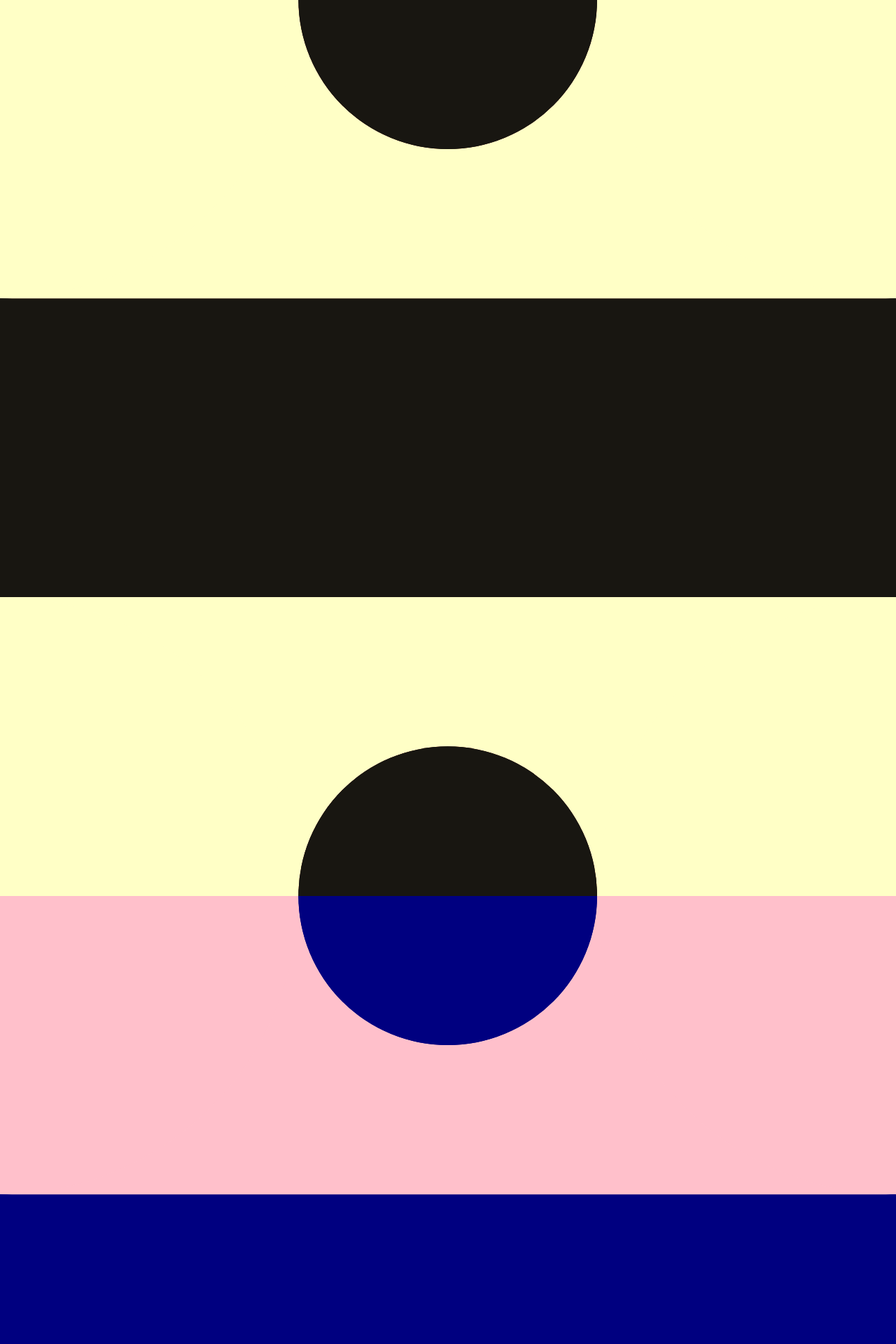
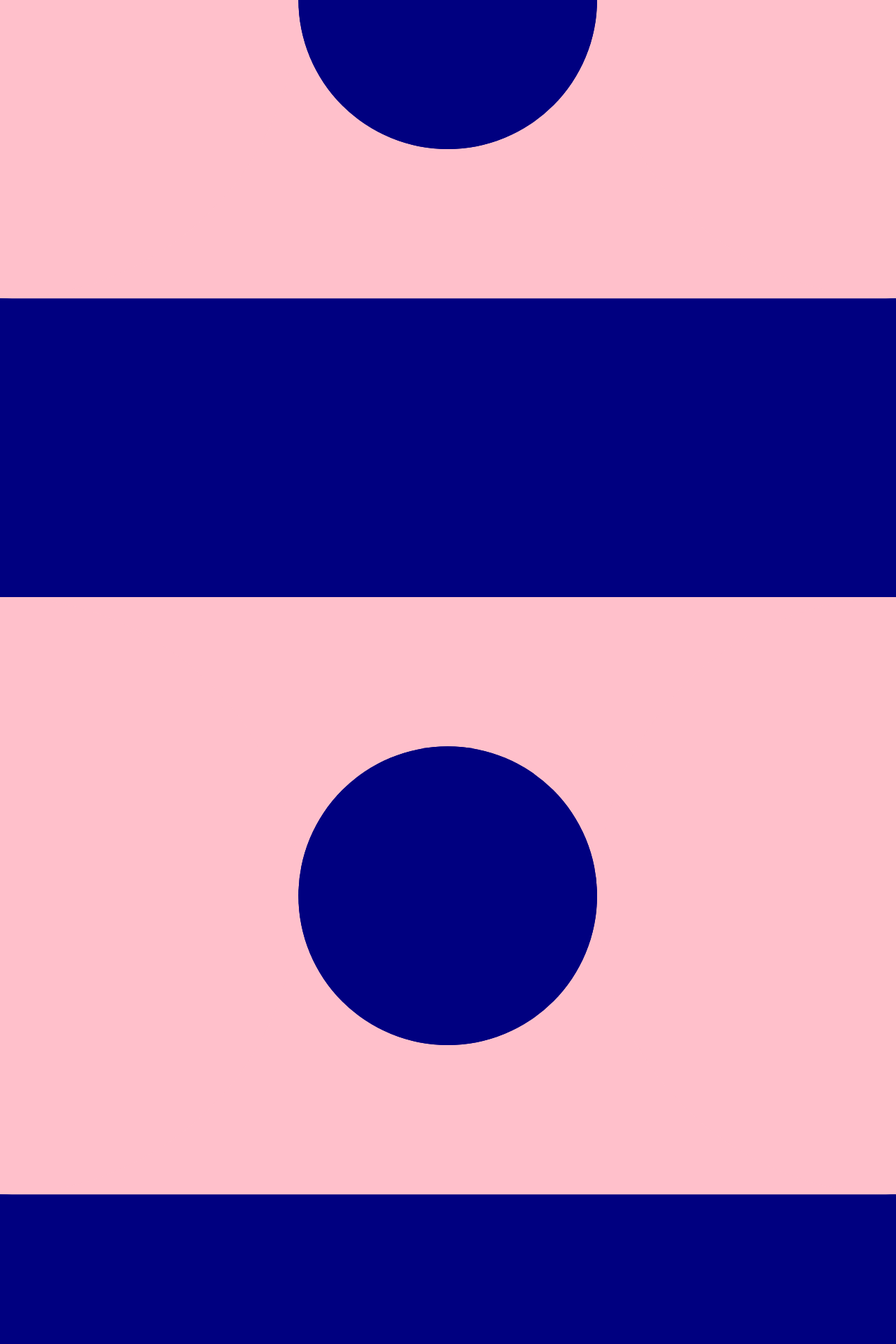
Before and after one commit to CheshireSwift/cheshireswift.github.io, a Jekyll site: the page truchet/index.html, which Jekyll copies as it is, in a window 1280 px wide. Shown: the top 1920 px of the page at 70% size. Built offline with Jekyll 4.4.1, drawn with Linux system fonts in a browser that asks for light colours.

Commit message:
Remove truchet hover

```diff
--- a/truchet/index.html
+++ b/truchet/index.html
@@ -12,10 +12,6 @@
       margin: 0;
       overflow: clip;
     }
-
-    svg:hover {
-      filter: sepia();
-    }
 </style>
 </head>
 
```
